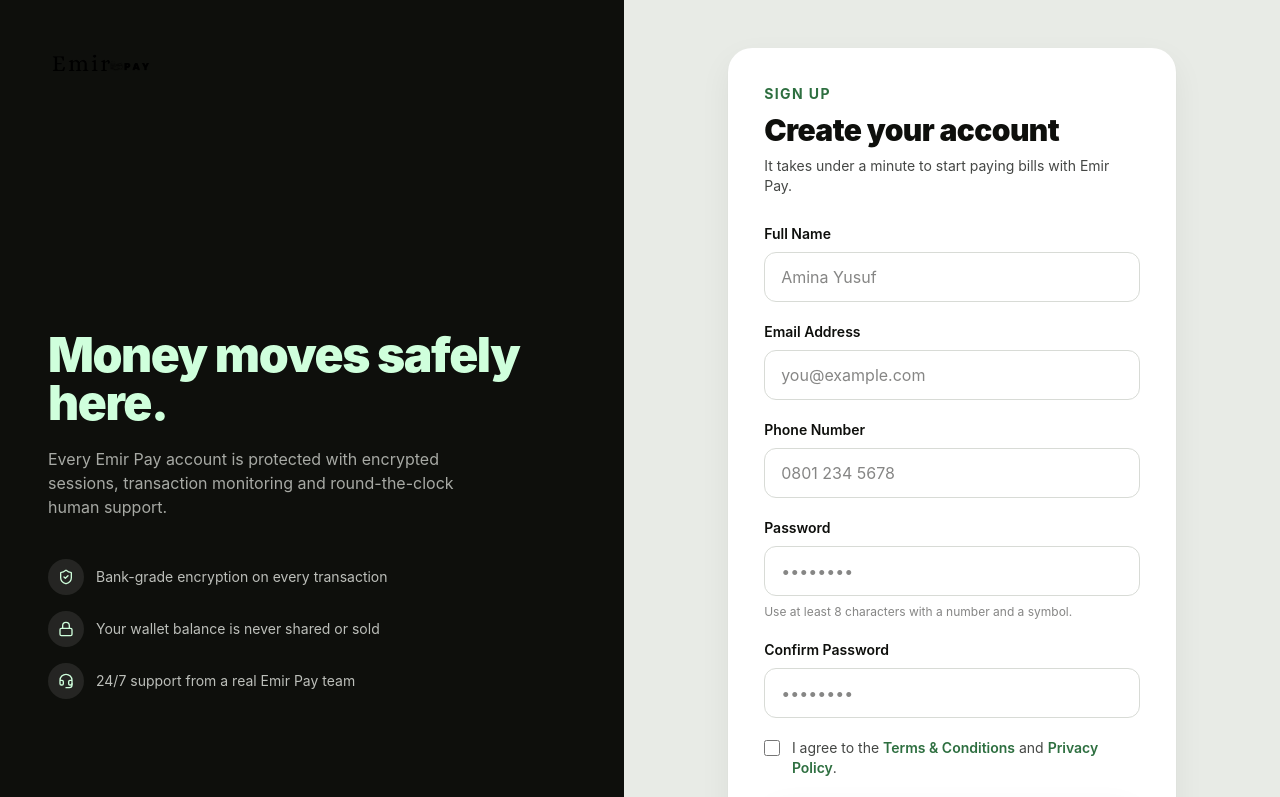
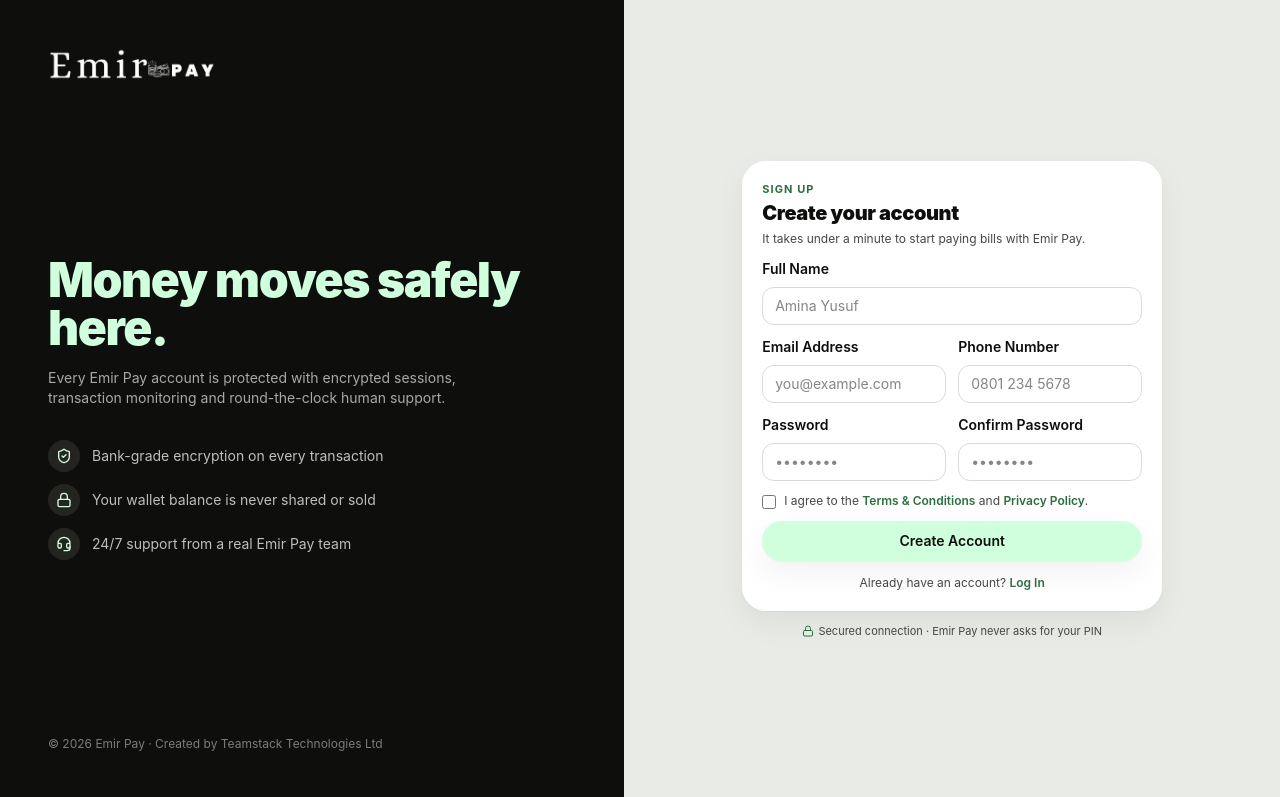
Before and after one commit to ubaliringim/EmirePay_app, a React (Vite) app in the folder frontend/: page /signup in a window 1280 px wide. Shown: the top 797 px of the page. Built offline with nearby package versions, Linux system fonts and the light colour scheme.

Commit message:
fix(ui): update footer logo, compact auth forms height, and add company attribution

```diff
--- a/frontend/src/components/auth-shell.tsx
+++ b/frontend/src/components/auth-shell.tsx
@@ -14,16 +14,16 @@ export function AuthShell({
   children: ReactNode;
 }) {
   return (
-    <div className="min-h-screen bg-canvas-soft lg:grid lg:grid-cols-[1fr_1.05fr]">
-      <aside className="hidden flex-col justify-between bg-ink p-12 lg:flex">
+    <div className="h-screen max-h-screen w-full bg-canvas-soft overflow-hidden lg:grid lg:grid-cols-[1fr_1.05fr]">
+      <aside className="hidden h-screen flex-col justify-between bg-ink p-8 xl:p-12 lg:flex overflow-hidden">
         <Wordmark tone="light" />
         <div>
-          <h2 className="display-mega text-5xl text-primary">Money moves safely here.</h2>
-          <p className="mt-5 max-w-md text-canvas-soft/70">
+          <h2 className="display-mega text-4xl xl:text-5xl text-primary">Money moves safely here.</h2>
+          <p className="mt-4 max-w-md text-xs sm:text-sm text-canvas-soft/70">
             Every Emir Pay account is protected with encrypted sessions, transaction monitoring and
             round-the-clock human support.
           </p>
-          <ul className="mt-10 space-y-4">
+          <ul className="mt-8 space-y-3">
             {[
               [ShieldCheck, "Bank-grade encryption on every transaction"],
               [Lock, "Your wallet balance is never shared or sold"],
@@ -31,8 +31,8 @@ export function AuthShell({
             ].map(([Icon, text], i) => {
               const I = Icon as typeof ShieldCheck;
               return (
-                <li key={i} className="flex items-center gap-3 text-sm text-canvas-soft/80">
-                  <span className="grid h-9 w-9 place-items-center rounded-full bg-canvas-soft/10 text-primary">
+                <li key={i} className="flex items-center gap-3 text-xs sm:text-sm text-canvas-soft/80">
+                  <span className="grid h-8 w-8 place-items-center rounded-full bg-canvas-soft/10 text-primary shrink-0">
                     <I className="h-4 w-4" />
                   </span>
                   {text as string}
@@ -42,24 +42,24 @@ export function AuthShell({
           </ul>
         </div>
         <p className="text-xs text-canvas-soft/50">
-          © {new Date().getFullYear()} Emir Pay · Kano State, Nigeria
+          © {new Date().getFullYear()} Emir Pay · Created by Teamstack Technologies Ltd
         </p>
       </aside>
 
-      <main className="flex min-h-screen flex-col items-center justify-center px-5 py-12">
-        <div className="w-full max-w-md">
-          <div className="mb-8 flex justify-center lg:hidden">
+      <main className="flex h-screen max-h-screen flex-col items-center justify-center p-3 sm:p-4 overflow-hidden">
+        <div className="w-full max-w-[420px] my-auto">
+          <div className="mb-3 flex justify-center lg:hidden">
             <Wordmark />
           </div>
-          <div className="surface-card p-7 sm:p-9">
-            <p className="text-sm font-bold tracking-widest text-secondary uppercase">{eyebrow}</p>
-            <h1 className="mt-2 text-3xl font-black">{title}</h1>
-            <p className="mt-2 text-sm text-body">{subtitle}</p>
-            <div className="mt-7">{children}</div>
+          <div className="surface-card p-4 sm:p-5">
+            <p className="text-[11px] font-bold tracking-widest text-secondary uppercase">{eyebrow}</p>
+            <h1 className="mt-0.5 text-xl font-black">{title}</h1>
+            <p className="mt-1 text-xs text-body">{subtitle}</p>
+            <div className="mt-3">{children}</div>
           </div>
-          <p className="mt-6 flex items-center justify-center gap-2 text-xs text-body">
-            <Lock className="h-3.5 w-3.5 text-secondary" /> Secured connection · Emir Pay never asks
-            for your PIN
+          <p className="mt-3 flex flex-wrap items-center justify-center gap-1 text-center text-[11px] text-body">
+            <Lock className="h-3 w-3 shrink-0 text-secondary" />
+            <span>Secured connection · Emir Pay never asks for your PIN</span>
           </p>
         </div>
       </main>
--- a/frontend/src/components/site-footer.tsx
+++ b/frontend/src/components/site-footer.tsx
@@ -1,6 +1,6 @@
 import { Mail, Phone, MapPin, Facebook, Instagram, Twitter, Linkedin } from "lucide-react";
 import { Wordmark } from "@/components/wordmark";
-import logoWhiteBg from "@/assets/logowhitebg.png";
+import logoWhite from "@/assets/logo_white.png";
 
 const socials = [Facebook, Instagram, Twitter, Linkedin];
 
@@ -9,7 +9,7 @@ export function SiteFooter() {
     <footer className="bg-ink text-canvas-soft">
       <div className="section-shell grid gap-12 py-16 md:grid-cols-[1.4fr_1fr_1.2fr]">
         <div className="space-y-4">
-          <Wordmark tone="light" src={logoWhiteBg} />
+          <Wordmark tone="light" src={logoWhite} />
           <p className="max-w-sm text-sm text-canvas-soft/70">
             Fast, secure and affordable digital payments for individuals, businesses, agents and
             developers across Nigeria.
@@ -73,7 +73,7 @@ export function SiteFooter() {
 
       <div className="border-t border-canvas-soft/10">
         <div className="section-shell flex flex-col gap-2 py-6 text-xs text-canvas-soft/60 sm:flex-row sm:items-center sm:justify-between">
-          <p>© {new Date().getFullYear()} Emir Pay. All rights reserved.</p>
+          <p>© {new Date().getFullYear()} Emir Pay. Created by Teamstack Technologies Ltd. All rights reserved.</p>
           <p>emirpay@gmail.com · 0906 065 9999 · Kano State, Nigeria</p>
         </div>
       </div>
--- a/frontend/src/components/wordmark.tsx
+++ b/frontend/src/components/wordmark.tsx
@@ -1,19 +1,23 @@
 import { Link } from "react-router-dom";
 import { cn } from "@/lib/utils";
 import logo from "@/assets/logo.png";
+import logoWhite from "@/assets/logo_white.png";
 
 export function Wordmark({
   tone = "ink",
-  src = logo,
+  src,
   className,
+  imgClassName,
 }: {
   tone?: "ink" | "light";
   src?: string;
   className?: string;
+  imgClassName?: string;
 }) {
+  const logoSrc = src ?? (tone === "light" ? logoWhite : logo);
   return (
     <Link to="/" className={cn("inline-flex items-center", className)} aria-label="Emir Pay home">
-      <img src={src} alt="Emir Pay" className="h-8 w-auto" />
+      <img src={logoSrc} alt="Emir Pay" className={cn("h-8 w-auto", imgClassName)} />
     </Link>
   );
 }
--- a/frontend/src/routes/login.tsx
+++ b/frontend/src/routes/login.tsx
@@ -6,19 +6,19 @@ import { ActionButton, Field } from "@/components/ui-kit";
 export function LogIn() {
   const navigate = useNavigate();
   return (
-    <div className="min-h-screen bg-canvas-soft flex items-center justify-center px-5">
-      <div className="w-full max-w-md">
-        <div className="surface-card p-7 sm:p-9">
-          <div className="mb-6 flex justify-center">
-            <Wordmark />
+    <div className="h-screen max-h-screen w-full bg-canvas-soft flex items-center justify-center p-3 sm:p-4 overflow-hidden">
+      <div className="w-full max-w-[360px] my-auto">
+        <div className="surface-card p-4 sm:p-5">
+          <div className="mb-3 flex justify-center">
+            <Wordmark imgClassName="h-12 w-auto" />
           </div>
-          <p className="text-sm font-bold tracking-widest text-secondary uppercase">Log in</p>
-          <h1 className="mt-2 text-3xl font-black">Welcome back</h1>
-          <p className="mt-2 text-sm text-body">
+          <p className="text-[11px] font-bold tracking-widest text-secondary uppercase">Log in</p>
+          <h1 className="mt-0.5 text-xl font-black">Welcome back</h1>
+          <p className="mt-1 text-xs text-body">
             Sign in to your Emir Pay wallet to continue.
           </p>
           <form
-            className="mt-7 space-y-5"
+            className="mt-4 space-y-3"
             onSubmit={(e) => {
               e.preventDefault();
               navigate("/app");
@@ -29,6 +29,7 @@ export function LogIn() {
               label="Email or Phone"
               placeholder="you@example.com or 0801 234 5678"
               autoComplete="username"
+              className="!py-2 !px-3 text-sm"
             />
             <Field
               id="password"
@@ -36,13 +37,14 @@ export function LogIn() {
               type="password"
               placeholder="••••••••"
               autoComplete="current-password"
+              className="!py-2 !px-3 text-sm"
             />
 
-            <div className="flex items-center justify-between text-sm">
-              <label className="flex items-center gap-2 text-body">
+            <div className="flex flex-wrap items-center justify-between gap-1.5 text-xs">
+              <label className="flex items-center gap-1.5 text-body cursor-pointer select-none">
                 <input
                   type="checkbox"
-                  className="h-4 w-4 rounded border-border accent-[var(--color-secondary)]"
+                  className="h-3.5 w-3.5 rounded border-border accent-[var(--color-secondary)]"
                 />
                 Keep me signed in
               </label>
@@ -51,11 +53,11 @@ export function LogIn() {
               </a>
             </div>
 
-            <ActionButton type="submit" variant="primary" size="block">
+            <ActionButton type="submit" variant="primary" size="block" className="!py-2.5 text-sm">
               Log In
             </ActionButton>
 
-            <p className="text-center text-sm text-body">
+            <p className="text-center text-xs text-body pt-0.5">
               New to Emir Pay?{" "}
               <Link to="/signup" className="font-semibold text-secondary hover:underline">
                 Create an account
@@ -63,9 +65,9 @@ export function LogIn() {
             </p>
           </form>
         </div>
-        <p className="mt-6 flex items-center justify-center gap-2 text-xs text-body">
-          <Lock className="h-3.5 w-3.5 text-secondary" /> Secured connection · Emir Pay never asks
-          for your PIN
+        <p className="mt-3 flex flex-wrap items-center justify-center gap-1 text-center text-[11px] text-body">
+          <Lock className="h-3 w-3 shrink-0 text-secondary" />
+          <span>Secured connection · Emir Pay never asks for your PIN</span>
         </p>
       </div>
     </div>
--- a/frontend/src/routes/signup.tsx
+++ b/frontend/src/routes/signup.tsx
@@ -12,19 +12,28 @@ export function SignUp() {
       subtitle="It takes under a minute to start paying bills with Emir Pay."
     >
       <form
-        className="space-y-5"
+        className="space-y-3"
         onSubmit={(e) => {
           e.preventDefault();
           navigate("/app");
         }}
       >
-        <Field id="name" label="Full Name" placeholder="Amina Yusuf" autoComplete="name" />
+        <Field
+          id="name"
+          label="Full Name"
+          placeholder="Amina Yusuf"
+          autoComplete="name"
+          className="!py-2 !px-3 text-sm"
+        />
+
+        <div className="grid grid-cols-1 gap-3 sm:grid-cols-2">
           <Field
             id="email"
             label="Email Address"
             type="email"
             placeholder="you@example.com"
             autoComplete="email"
+            className="!py-2 !px-3 text-sm"
           />
           <Field
             id="phone"
@@ -32,14 +41,18 @@ export function SignUp() {
             type="tel"
             placeholder="0801 234 5678"
             autoComplete="tel"
+            className="!py-2 !px-3 text-sm"
           />
+        </div>
+
+        <div className="grid grid-cols-1 gap-3 sm:grid-cols-2">
           <Field
             id="password"
             label="Password"
             type="password"
             placeholder="••••••••"
             autoComplete="new-password"
-          hint="Use at least 8 characters with a number and a symbol."
+            className="!py-2 !px-3 text-sm"
           />
           <Field
             id="confirm"
@@ -47,12 +60,14 @@ export function SignUp() {
             type="password"
             placeholder="••••••••"
             autoComplete="new-password"
+            className="!py-2 !px-3 text-sm"
           />
+        </div>
 
-        <label className="flex items-start gap-3 text-sm text-body">
+        <label className="flex items-start gap-2 text-xs text-body cursor-pointer select-none">
           <input
             type="checkbox"
-            className="mt-0.5 h-4 w-4 rounded border-border accent-[var(--color-secondary)]"
+            className="mt-0.5 h-3.5 w-3.5 rounded border-border accent-[var(--color-secondary)] shrink-0"
           />
           <span>
             I agree to the{" "}
@@ -67,11 +82,11 @@ export function SignUp() {
           </span>
         </label>
 
-        <ActionButton type="submit" variant="primary" size="block">
+        <ActionButton type="submit" variant="primary" size="block" className="!py-2.5 text-sm">
           Create Account
         </ActionButton>
 
-        <p className="text-center text-sm text-body">
+        <p className="text-center text-xs text-body pt-0.5">
           Already have an account?{" "}
           <Link to="/login" className="font-semibold text-secondary hover:underline">
             Log In
--- a/frontend/src/styles.css
+++ b/frontend/src/styles.css
@@ -103,6 +103,12 @@
     border-color: var(--color-border);
   }
 
+  html,
+  body {
+    max-width: 100vw;
+    overflow-x: hidden;
+  }
+
   body {
     background-color: var(--color-background);
     color: var(--color-body);
```
Also changed, not shown: frontend/src/assets/logo_white.png, 1 other file (tests, documents, lock files or other folders). Lines whose indentation alone changed are shown as unchanged.
